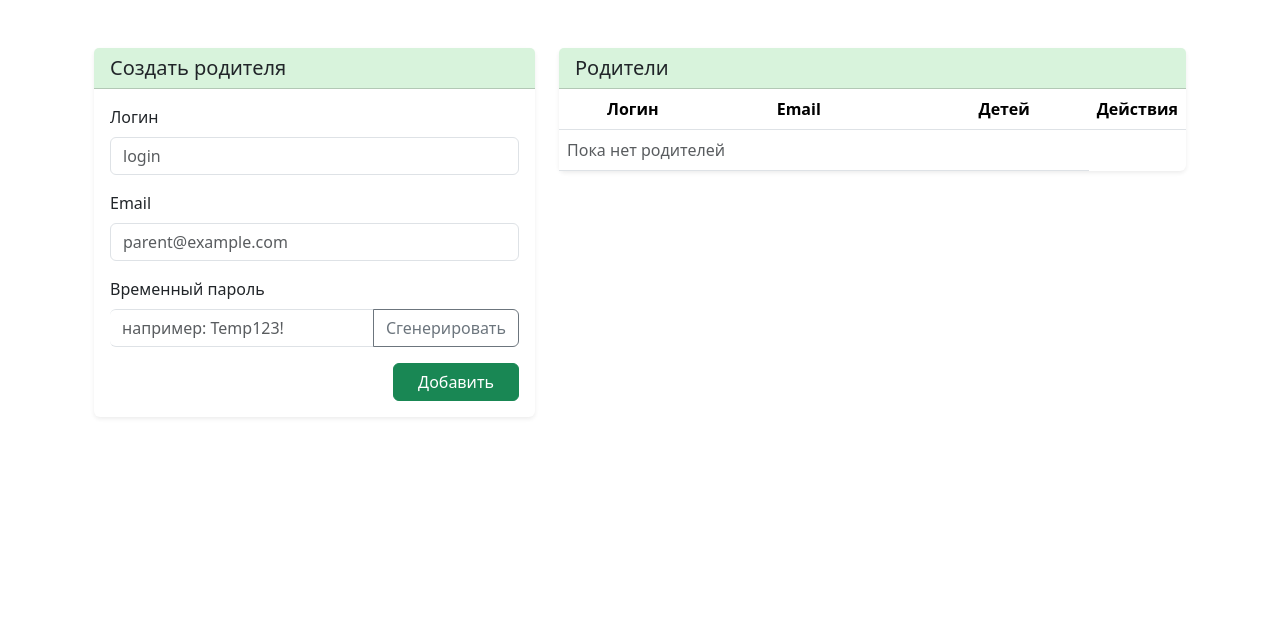
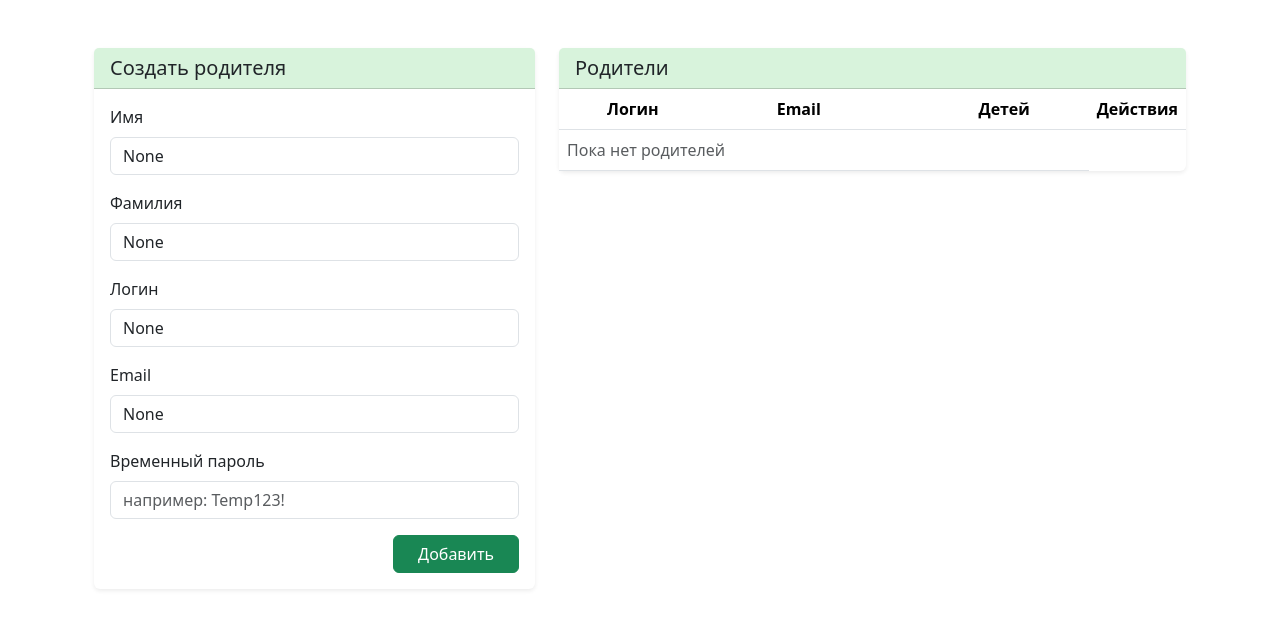
Before and after one commit to DanteJet/littlejohn, a Django app: page /parents/create/ in a window 1280 px wide. Shown: the part 80-709 px from the top of the page. Run offline with Django 5.2, Linux system fonts and the light colour scheme; the visitor is signed in with stand-in values (Sample User, id 1).

Commit message:
fix parrent create

```diff
--- a/core/forms.py
+++ b/core/forms.py
@@ -2,10 +2,21 @@ from django import forms
 from django.contrib.auth.models import User, Group
 from .models import Child, SubscriptionType, Subscription, TrainingSession
 
-class ParentCreateForm(forms.Form):
-    username = forms.CharField(label='Логин')
-    email = forms.EmailField(label='Email')
+class ParentCreateForm(forms.ModelForm):
     password = forms.CharField(label='Временный пароль', widget=forms.PasswordInput)
+
+    class Meta:
+        model = User
+        fields = ['first_name', 'last_name', 'username', 'email', 'password']
+
+    def save(self, commit=True):
+        user = super().save(commit=False)
+        if commit:
+            user.set_password(self.cleaned_data['password'])
+            user.save()
+        group, _ = Group.objects.get_or_create(name='Parent')
+        user.groups.add(group)  # Убедитесь, что родитель добавлен в группу 'Parent'
+        return user
 
 class StudentForm(forms.ModelForm):
     # добавляем выбор «Ребёнок» или «Взрослый»
--- a/core/templates/admin/parent_create.html
+++ b/core/templates/admin/parent_create.html
@@ -15,19 +15,24 @@
             <form method="post" novalidate>
                 {% csrf_token %}
                 <div class="mb-3">
+                  <label class="form-label">Имя</label>
+                  <input name="first_name" class="form-control" required placeholder="Имя" value="{{ form.first_name.value }}">
+                </div>
+                <div class="mb-3">
+                  <label class="form-label">Фамилия</label>
+                  <input name="last_name" class="form-control" required placeholder="Фамилия" value="{{ form.last_name.value }}">
+                </div>
+                <div class="mb-3">
                   <label class="form-label">Логин</label>
-              <input name="username" class="form-control" required placeholder="login">
+                  <input name="username" class="form-control" required placeholder="Логин" value="{{ form.username.value }}">
                 </div>
                 <div class="mb-3">
                   <label class="form-label">Email</label>
-              <input name="email" type="email" class="form-control" placeholder="parent@example.com">
+                  <input name="email" type="email" class="form-control" required placeholder="parent@example.com" value="{{ form.email.value }}">
                 </div>
                 <div class="mb-3">
                   <label class="form-label">Временный пароль</label>
-              <div class="input-group">
-                <input name="password" type="text" class="form-control" placeholder="например: Temp123!">
-                <button type="button" class="btn btn-outline-secondary" id="genPassBtn">Сгенерировать</button>
-              </div>
+                  <input name="password" type="password" class="form-control" required placeholder="например: Temp123!">
                 </div>
                 <div class="text-end">
                   <button class="btn btn-success px-4">Добавить</button>
--- a/core/views.py
+++ b/core/views.py
@@ -213,36 +213,62 @@ def parent_create(request):
     if request.method == 'POST':
         form = ParentCreateForm(request.POST)
         if form.is_valid():
-            username = form.cleaned_data['username']
-            email = form.cleaned_data['email']
-            password = form.cleaned_data['password']
-            if User.objects.filter(username=username).exists():
-                messages.error(request, 'Логин уже существует')
-            else:
-                user = User.objects.create_user(username=username, email=email, password=password)
-                group, _ = Group.objects.get_or_create(name='Parent')
-                user.groups.add(group)
-                user.is_staff = False
-                user.save()
-                messages.success(request, 'Родитель создан')
-                return redirect('parent_create')
+            user = form.save()
+            messages.success(request, 'Родитель успешно создан!')
+            return redirect('parent_create')
+        else:
+            messages.error(request, f'Ошибка при создании родителя: {form.errors}')
     else:
         form = ParentCreateForm()
 
-    # Список родителей (только из группы Parent) + дети
+    # Получаем список всех родителей
     try:
         parent_group = Group.objects.get(name='Parent')
-        parents = (User.objects.filter(groups=parent_group)
-                   .prefetch_related(Prefetch('children', queryset=Child.objects.order_by('first_name')))
-                   .annotate(children_count=Count('children'))
-                   .order_by('username'))
+        parents = User.objects.filter(groups=parent_group).order_by('username')
     except Group.DoesNotExist:
         parents = User.objects.none()
 
     return render(request, 'admin/parent_create.html', {
         'form': form,
-        'parents': parents,
+        'parents': parents,  # Передаем актуальный список родителей в контекст
     })
+    # if request.method == 'POST':
+    #     form = ParentCreateForm(request.POST)
+    #     if form.is_valid():
+    #         first_name = form.cleaned_data['first_name']
+    #         last_name = form.cleaned_data['last_name']
+    #         username = form.cleaned_data['username']
+    #         email = form.cleaned_data['email']
+    #         password = form.cleaned_data['password']
+    #         if User.objects.filter(username=username).exists():
+    #             messages.error(request, 'Логин уже существует')
+    #         else:
+    #             user = User.objects.create_user(username=username, email=email, password=password)
+    #             user.first_name = first_name
+    #             user.last_name = last_name
+    #             group, _ = Group.objects.get_or_create(name='Parent')
+    #             user.groups.add(group)
+    #             user.is_staff = False
+    #             user.save()
+    #             messages.success(request, 'Родитель создан')
+    #             return redirect('parent_create')
+    # else:
+    #     form = ParentCreateForm()
+
+    # Список родителей (только из группы Parent) + дети
+    # try:
+    #     parent_group = Group.objects.get(name='Parent')
+    #     parents = (User.objects.filter(groups=parent_group)
+    #                .prefetch_related(Prefetch('children', queryset=Child.objects.order_by('first_name')))
+    #                .annotate(children_count=Count('children'))
+    #                .order_by('username'))
+    # except Group.DoesNotExist:
+    #     parents = User.objects.none()
+
+    # return render(request, 'admin/parent_create.html', {
+    #     'form': form,
+    #     'parents': parents,
+    # })
 
 @login_required
 @user_passes_test(is_admin)
```
Lines whose indentation alone changed are shown as unchanged.
